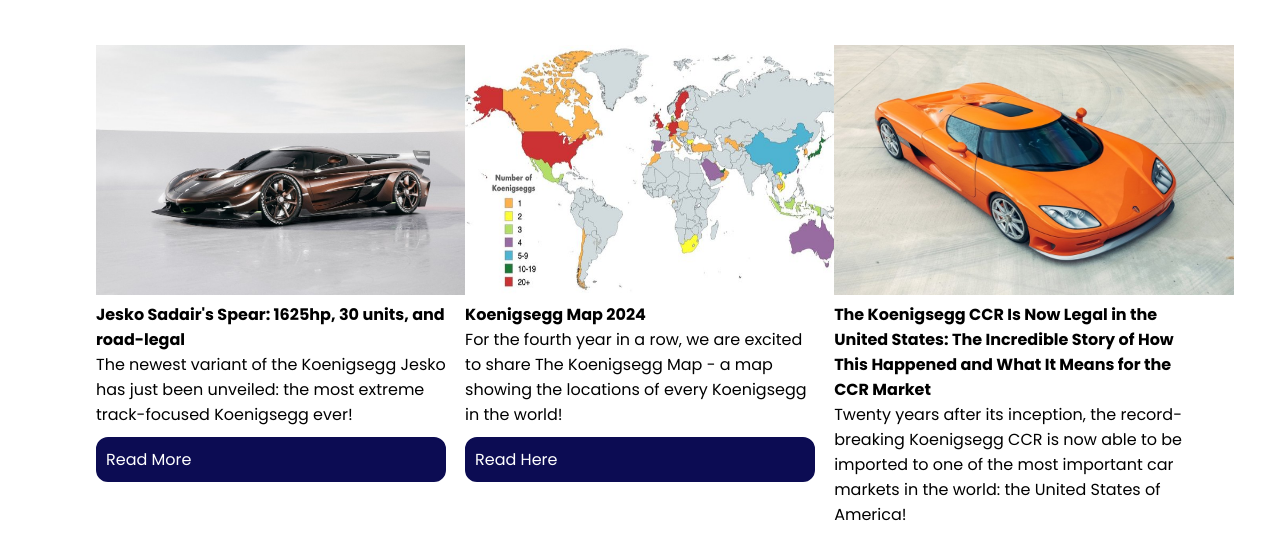
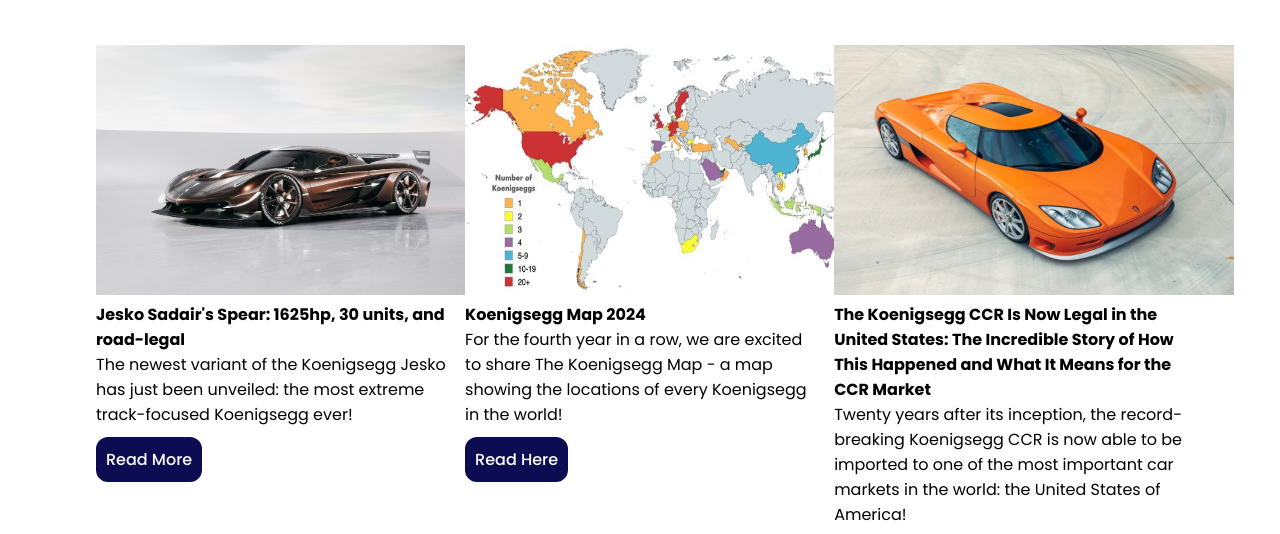
Before and after one commit to Ph25ng/Eggregistry-clone, a plain HTML site: page index.html in a window 1280 px wide. Shown: the part 248-782 px from the top of the page. Drawn offline with Linux system fonts and the light colour scheme.

Commit message:
fix the long button

```diff
--- a/styles.css
+++ b/styles.css
@@ -99,8 +99,10 @@
     text-decoration: none;
     padding: 0.5rem ;
     color: white;
-    flex-shrink: 2;
     margin-top: 0.6rem;
+    max-width: fit-content;
+    min-width: auto;
+    font-weight: 500;
 }
 .read-button:hover {
   transform: translateY(-5px);
```
